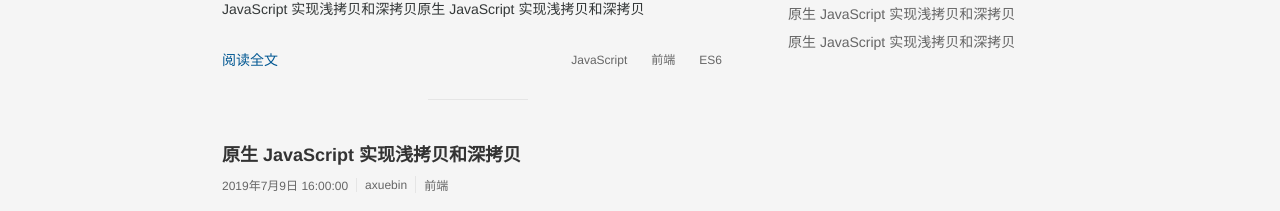
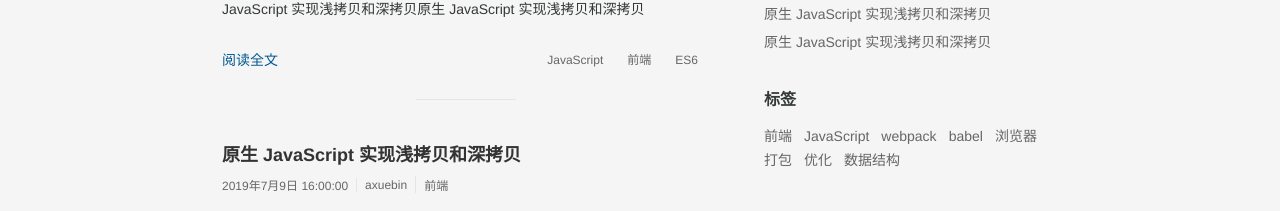
Before and after one commit to axuebin/react-blog, a React (Create React App) app: page /blog in a window 1280 px wide. Shown: the part 308-519 px from the top of the page. Built offline with nearby package versions, Linux system fonts and the light colour scheme; grey boxes are pictures that could not be loaded.

Commit message:
feat(博客页面): 标签；样式小修改

```diff
--- a/src/components/blogPage/Hot/index.module.scss
+++ b/src/components/blogPage/Hot/index.module.scss
@@ -1,3 +1,5 @@
+@import '../../../static/style/color.scss';
+
 .hot {
   margin-top: 24px;
   .articleList {
@@ -11,6 +13,9 @@
       &:not(:first-child) {
         margin-top: 8px;
       }
+      &:hover {
+        color: $level1;
+      }
     }
   }
 }
--- /dev/null
+++ b/src/components/blogPage/Tags/index.module.scss
@@ -0,0 +1,19 @@
+@import '../../../static/style/color.scss';
+
+.tags {
+  margin-top: 24px;
+  .tagList {
+    display: flex;
+    flex-wrap: wrap;
+    .tag {
+      cursor: pointer;
+      line-height: 24px;
+      &:not(:last-child) {
+        margin-right: 12px;
+      }
+      &:hover {
+        color: $level1;
+      }
+    }
+  }
+}
--- /dev/null
+++ b/src/components/blogPage/Tags/index.tsx
@@ -0,0 +1,74 @@
+import * as React from 'react'
+import Card from '../Card'
+import { Tag as TagInterface, Tag } from '../interfaces'
+import styles from './index.module.scss'
+
+interface IState {
+  tagList: TagInterface[]
+}
+interface IProps {
+}
+
+const tagList: TagInterface[] = [{
+  id: 1,
+  name: '前端'
+}, {
+  id: 2,
+  name: 'JavaScript'
+}, {
+  id: 3,
+  name: 'webpack'
+}, {
+  id: 4,
+  name: 'babel'
+}, {
+  id: 5,
+  name: '浏览器'
+}, {
+  id: 6,
+  name: '打包'
+}, {
+  id: 7,
+  name: '优化'
+}, {
+  id: 8,
+  name: '数据结构'
+}]
+
+class Tags extends React.Component<IProps, IState> {
+  constructor(props: any) {
+    super(props)
+    this.state = {
+      tagList: [],
+    }
+  }
+  componentDidMount() {
+    this.setState({
+      tagList,
+    })
+  }
+  onClickItem(id: number) {
+    console.log(id)
+  }
+  render() {
+    const { onClickItem } = this
+    const tagList = this.state.tagList
+    return (
+      <div className={styles.tags}>
+        <Card title="标签">
+            <div className={styles.tagList}>
+              {
+                tagList.map((tag: TagInterface) => (
+                  <div key={tag.id}
+                    onClick={() => {onClickItem(tag.id)}}
+                    className={styles.tag}>{tag.name}</div>
+                ))
+              }
+            </div>
+        </Card>
+      </div>
+    );
+  }
+}
+
+export default Tags
--- a/src/components/blogPage/interfaces.tsx
+++ b/src/components/blogPage/interfaces.tsx
@@ -9,3 +9,8 @@
   banner?: string
   history?: any
 }
+
+export interface Tag {
+  id: number
+  name: string
+}
--- a/src/routes/blogPage/index.module.scss
+++ b/src/routes/blogPage/index.module.scss
@@ -21,6 +21,6 @@
   }
   .right {
     width: 300px;
-    padding-left: 24px;
+    padding: 0 24px;
   }
 }
--- a/src/routes/blogPage/index.tsx
+++ b/src/routes/blogPage/index.tsx
@@ -3,6 +3,7 @@
 import Tip from '../../components/blogPage/Tip'
 import Archive from '../../components/blogPage/Archive'
 import Hot from '../../components/blogPage/Hot'
+import Tags from '../../components/blogPage/Tags'
 import styles from './index.module.scss'
 
 function BlogPage() {
@@ -16,6 +17,7 @@
         <div className={styles.right}>
           <Archive></Archive>
           <Hot></Hot>
+          <Tags></Tags>
         </div>
       </div>
     </div>
```
